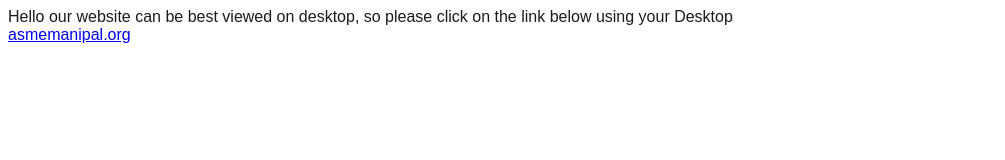
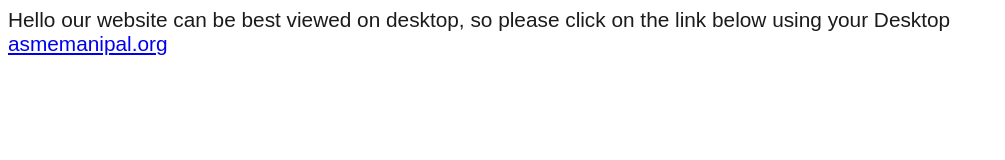
Before and after one commit to ASME-Manipal/asmemanipal.github.io, a website: page mailpage.html in a window 1280 px wide. Shown: the whole page, without its empty margins (0-1005 px from the left). Drawn offline with Linux system fonts and the light colour scheme.

Commit message:
Update mailpage.html

```diff
--- a/mailpage.html
+++ b/mailpage.html
@@ -6,7 +6,7 @@
     <meta name="viewport" content="width=device-width, initial-scale=1.0">
     <title>ASME Manipal</title>
 </head>
-    <body style="font-family: sans-serif; font-size: medium;">
+    <body style="font-family: sans-serif; font-size: 1.3em;">
     <div style="color: #1c1b1b;">Hello our website can be best viewed on desktop, so please click on the link below using your Desktop</div>
     <a href='https://asmemanipal.org'>asmemanipal.org</a>
 </body>
```
